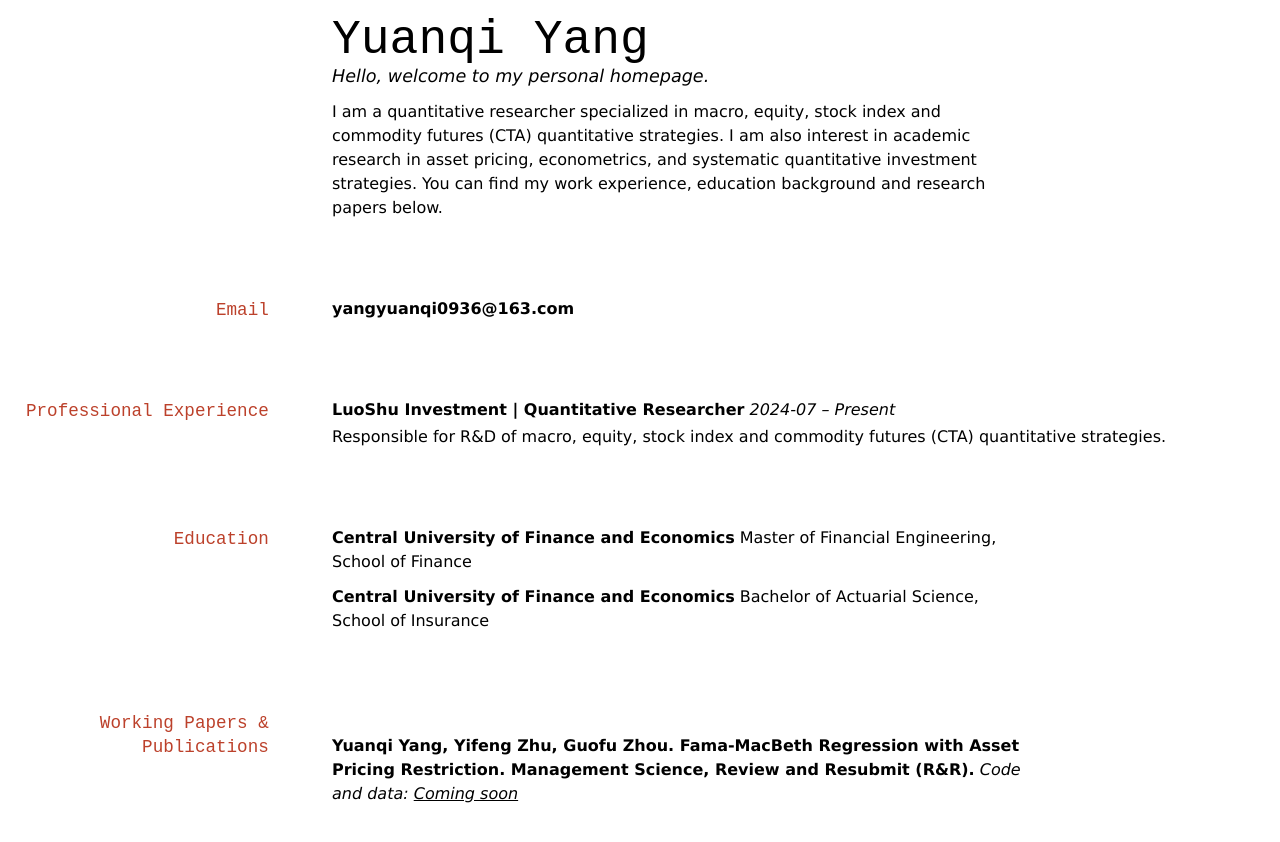
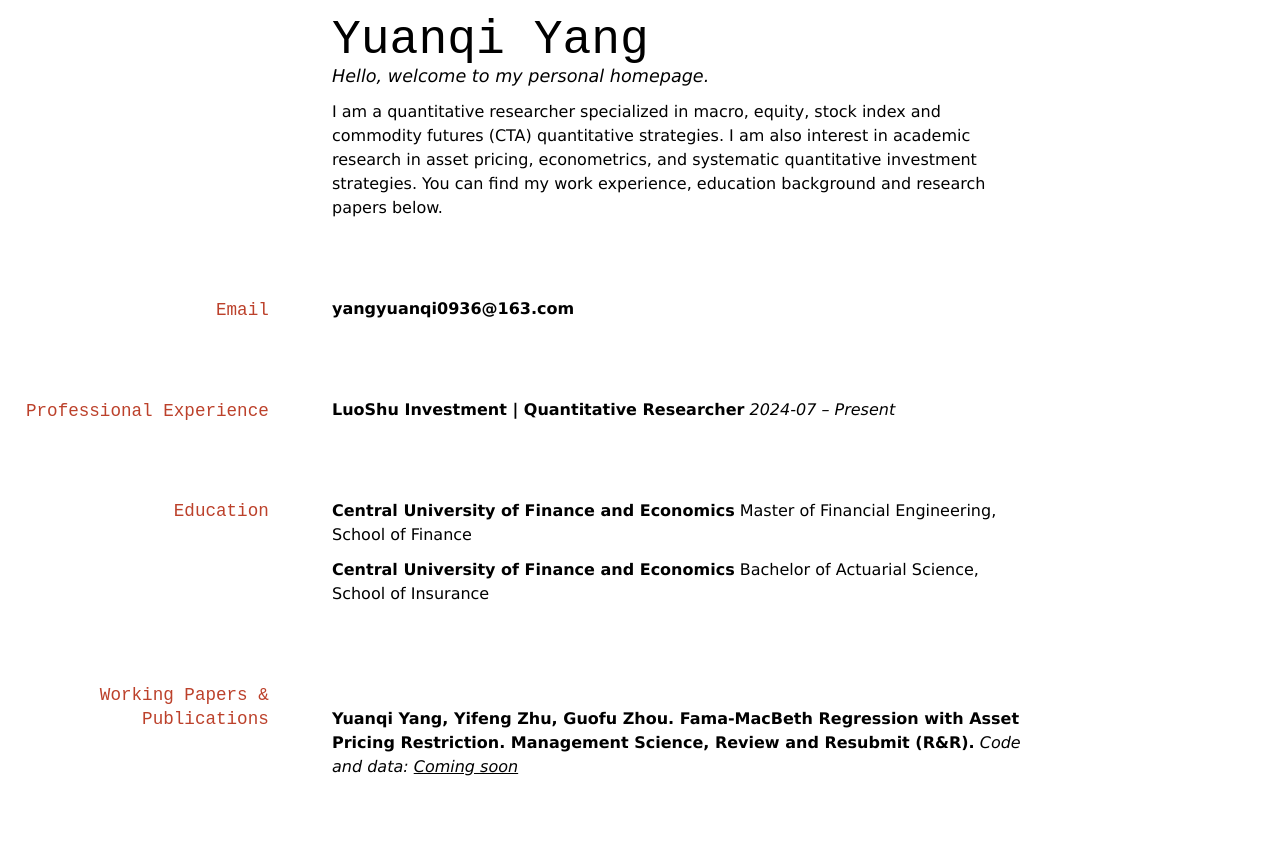
Before and after one commit to YuanqiYangfiance/YuanqiYang-s-Website, a Jekyll site: the page built from index.md, in a window 1280 px wide. Shown: the top 842 px of the page. Built offline with Jekyll 4.4.1, drawn with Linux system fonts in a browser that asks for light colours.

Commit message:
Update index.md

```diff
--- a/index.md
+++ b/index.md
@@ -17,8 +17,6 @@ You can find my work experience, education background and research papers below.
 **LuoShu Investment | Quantitative Researcher**
 *2024-07 – Present*
 
-- Responsible for R&D of macro, equity, stock index and commodity futures (CTA) quantitative strategies.
-
 ## Education
 **Central University of Finance and Economics**
 Master of Financial Engineering, School of Finance
```
